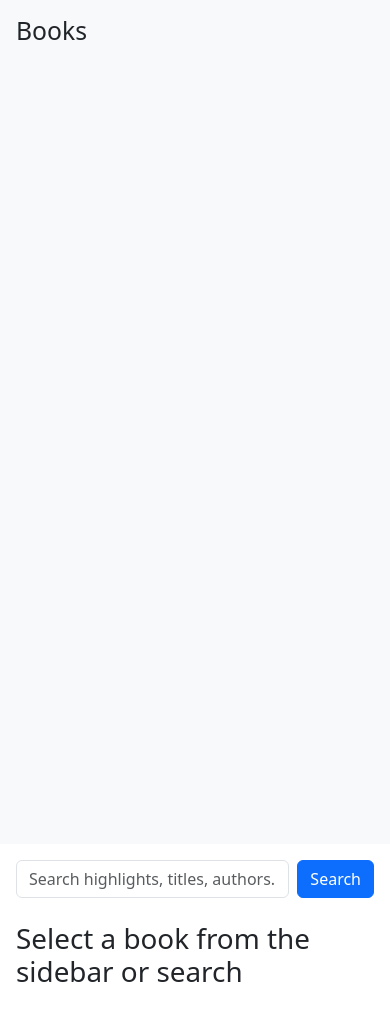
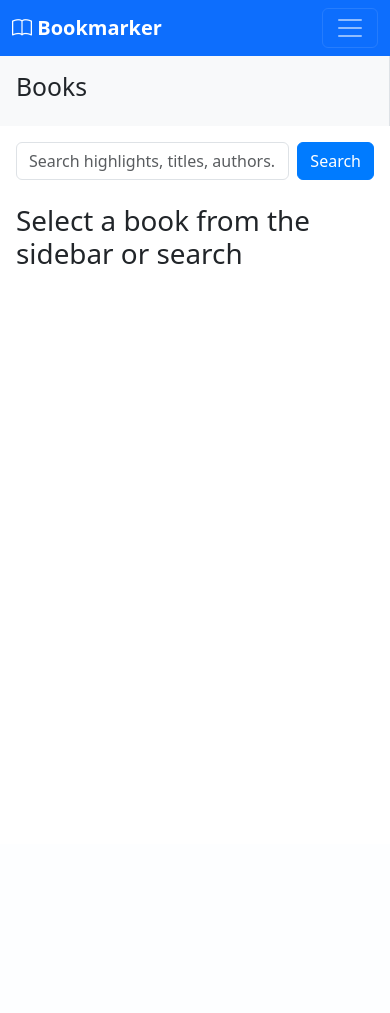
Before and after one commit to christensenca/BookMarker, a Flask app: page / in a window 390 px wide. After the commit the page ends 264 px from the top, so only its background shows below. Run offline with Flask 3, Linux system fonts and the light colour scheme; data that the repository does not hold is empty.

Commit message:
Add base layout and enhance index page structure for improved styling and responsiveness

```diff
--- a/app/static/css/style.css
+++ b/app/static/css/style.css
@@ -1 +1,39 @@
 mark { background: yellow; }
+
+/* Custom styles for enhanced aesthetics */
+.navbar-brand {
+    font-weight: bold;
+}
+
+.list-group-item:hover {
+    background-color: #f8f9fa;
+    transform: translateY(-1px);
+    transition: all 0.2s ease;
+}
+
+.card {
+    transition: transform 0.2s ease, box-shadow 0.2s ease;
+}
+
+.card:hover {
+    transform: translateY(-2px);
+    box-shadow: 0 4px 8px rgba(0,0,0,0.1);
+}
+
+.btn-primary {
+    background-color: #007bff;
+    border-color: #007bff;
+}
+
+.btn-primary:hover {
+    background-color: #0056b3;
+    border-color: #004085;
+}
+
+.bg-light {
+    background-color: #f8f9fa !important;
+}
+
+.border-end {
+    border-right: 1px solid #dee2e6 !important;
+}
--- /dev/null
+++ b/app/templates/base.html
@@ -0,0 +1,36 @@
+<!DOCTYPE html>
+<html lang="en">
+<head>
+    <meta charset="UTF-8">
+    <meta name="viewport" content="width=device-width, initial-scale=1.0">
+    <title>{% block title %}BookMarker{% endblock %}</title>
+    <link href="https://cdn.jsdelivr.net/npm/bootstrap@5.3.0/dist/css/bootstrap.min.css" rel="stylesheet">
+    <link rel="stylesheet" href="https://cdn.jsdelivr.net/npm/bootstrap-icons@1.10.0/font/bootstrap-icons.css">
+    <link rel="stylesheet" href="{{ url_for('static', filename='css/style.css') }}">
+</head>
+<body>
+    <nav class="navbar navbar-expand-lg navbar-dark bg-primary">
+        <div class="container-fluid">
+            <a class="navbar-brand" href="/"><i class="bi bi-book"></i> Bookmarker</a>
+            <button class="navbar-toggler" type="button" data-bs-toggle="collapse" data-bs-target="#navbarNav" aria-controls="navbarNav" aria-expanded="false" aria-label="Toggle navigation">
+                <span class="navbar-toggler-icon"></span>
+            </button>
+            <div class="collapse navbar-collapse" id="navbarNav">
+                <ul class="navbar-nav">
+                    <li class="nav-item">
+                        <a class="nav-link {% if request.endpoint == 'index' %}active{% endif %}" href="/"><i class="bi bi-bookmark"></i> Bookmarks</a>
+                    </li>
+                    <li class="nav-item">
+                        <a class="nav-link {% if request.endpoint == 'tags' %}active{% endif %}" href="/tags"><i class="bi bi-tags"></i> Tags</a>
+                    </li>
+                    <li class="nav-item">
+                        <a class="nav-link {% if request.endpoint == 'imports' %}active{% endif %}" href="/imports"><i class="bi bi-upload"></i> Imports</a>
+                    </li>
+                </ul>
+            </div>
+        </div>
+    </nav>
+    {% block content %}{% endblock %}
+    <script src="https://cdn.jsdelivr.net/npm/bootstrap@5.3.0/dist/js/bootstrap.bundle.min.js"></script>
+</body>
+</html>
--- a/app/templates/index.html
+++ b/app/templates/index.html
@@ -1,16 +1,9 @@
-<!DOCTYPE html>
-<html lang="en">
-<head>
-    <meta charset="UTF-8">
-    <meta name="viewport" content="width=device-width, initial-scale=1.0">
-    <title>BookMarker</title>
-    <link href="https://cdn.jsdelivr.net/npm/bootstrap@5.3.0/dist/css/bootstrap.min.css" rel="stylesheet">
-    <link rel="stylesheet" href="{{ url_for('static', filename='css/style.css') }}">
-</head>
-<body>
+{% extends "base.html" %}
+
+{% block content %}
 <div class="container-fluid">
     <div class="row">
-            <div class="col-md-3 bg-light p-3" style="height: 100vh; overflow-y: auto;">
+        <div class="col-md-3 bg-light p-3 border-end" style="max-height: calc(100vh - 70px); overflow-y: auto;">
             <h2>Books</h2>
             <div class="list-group">
                 {% for book in books %}
@@ -23,7 +16,7 @@
                 {% endfor %}
             </div>
         </div>
-            <div class="col-md-9 p-3">
+        <div class="col-md-9 p-3 bg-white">
             <div class="mb-4">
                 <form method="get" class="d-flex">
                     <input type="text" name="q" value="{{ query }}" placeholder="Search highlights, titles, authors..." class="form-control me-2">
@@ -37,7 +30,7 @@
             <div class="row">
                 {% for highlight, book, highlighted_quote, highlighted_title, highlighted_author in highlights %}
                 <div class="col-md-12 mb-3">
-                        <div class="card">
+                    <div class="card shadow-sm">
                         <div class="card-body">
                             <h5 class="card-title">{{ highlighted_title | safe }} by {{ highlighted_author | safe }}</h5>
                             <p class="card-text">{{ highlighted_quote | safe }}</p>
@@ -56,7 +49,7 @@
             <div class="row">
                 {% for highlight in highlights %}
                 <div class="col-md-12 mb-3">
-                        <div class="card">
+                    <div class="card shadow-sm">
                         <div class="card-body">
                             <p class="card-text">{{ highlight.quote }}</p>
                             <small class="text-muted">Type: {{ highlight.highlight_type }} | Location: {{ highlight.location }} | Date: {% if highlight.date_added %}{% set date_str = highlight.date_added %}{% set year = date_str[0:4] %}{% set month = date_str[5:7] %}{% set day = date_str[8:10] %}{% set month_names = {'01':'Jan', '02':'Feb', '03':'Mar', '04':'Apr', '05':'May', '06':'Jun', '07':'Jul', '08':'Aug', '09':'Sep', '10':'Oct', '11':'Nov', '12':'Dec'} %}{{ day }} {{ month_names[month] }} {{ year }}{% else %}N/A{% endif %}{% if highlight.page %} | Page: {{ highlight.page }}{% endif %}</small>
@@ -71,6 +64,4 @@
         </div>
     </div>
 </div>
-    <script src="https://cdn.jsdelivr.net/npm/bootstrap@5.3.0/dist/js/bootstrap.bundle.min.js"></script>
-</body>
-</html>
+{% endblock %}
```
Lines whose indentation alone changed are shown as unchanged.
